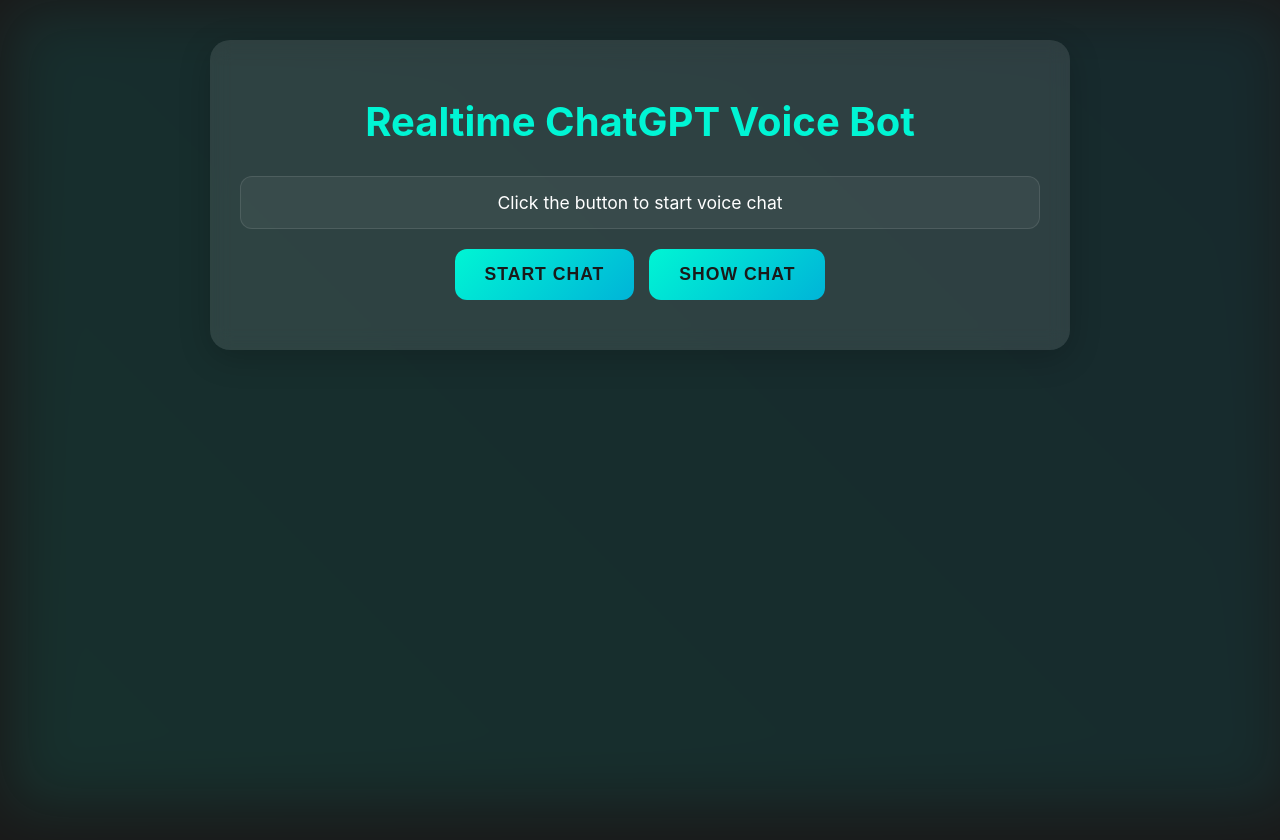
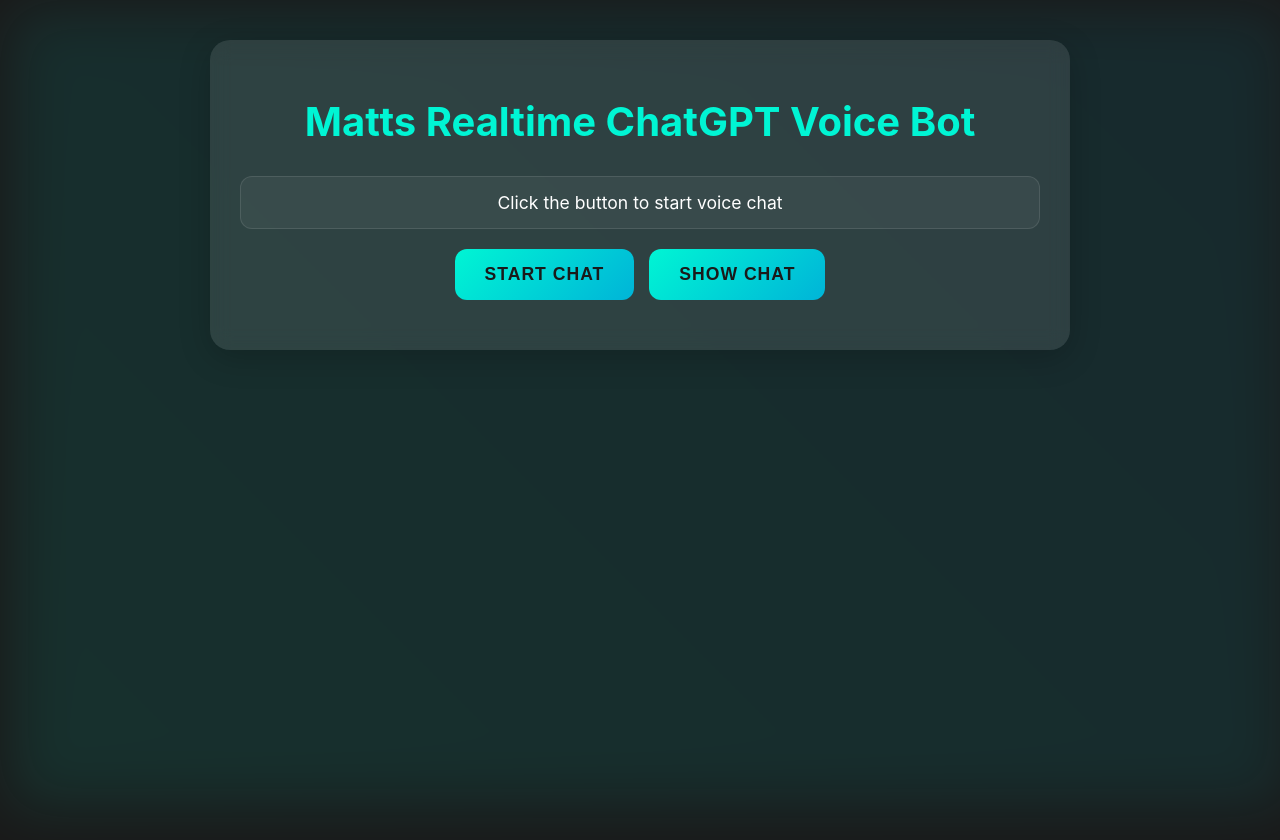
Before and after one commit to notsoround/-realtime-voice-chat-jan25, a website: page public/index.html in a window 1280 px wide. Drawn offline with Linux system fonts and the light colour scheme.

```diff
--- a/public/index.html
+++ b/public/index.html
@@ -3,7 +3,7 @@
 <head>
     <meta charset="UTF-8">
     <meta name="viewport" content="width=device-width, initial-scale=1.0">
-    <title>Realtime ChatGPT Voice Bot</title>
+    <title>Matts Realtime ChatGPT Voice Bot</title>
     <style>
         :root {
             --primary-color: #00f5d4;
@@ -156,7 +156,7 @@
 <body>
     <div class="wave-background"></div>
     <div class="container">
-        <h1>Realtime ChatGPT Voice Bot</h1>
+        <h1>Matts Realtime ChatGPT Voice Bot</h1>
         <div id="status">Click the button to start voice chat</div>
         <div class="button-container">
             <button id="start-button">Start Chat</button>
```
